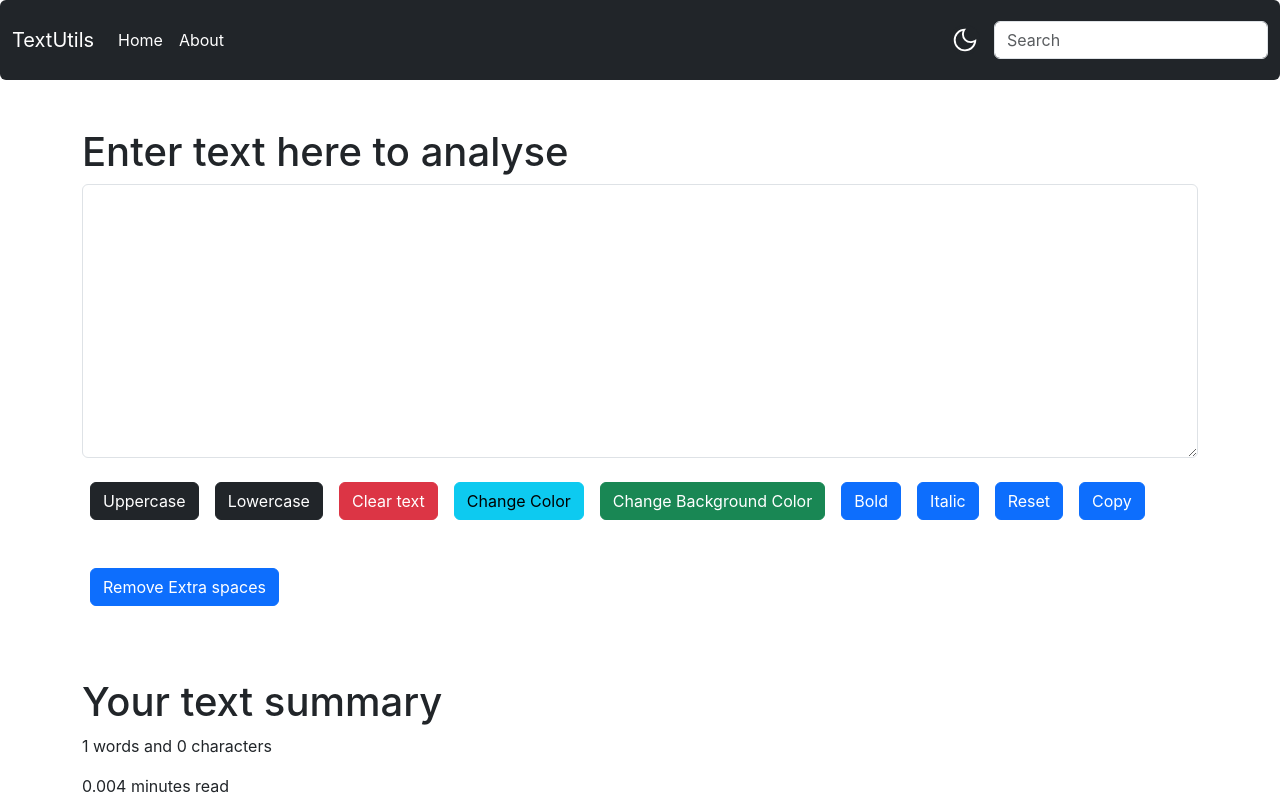
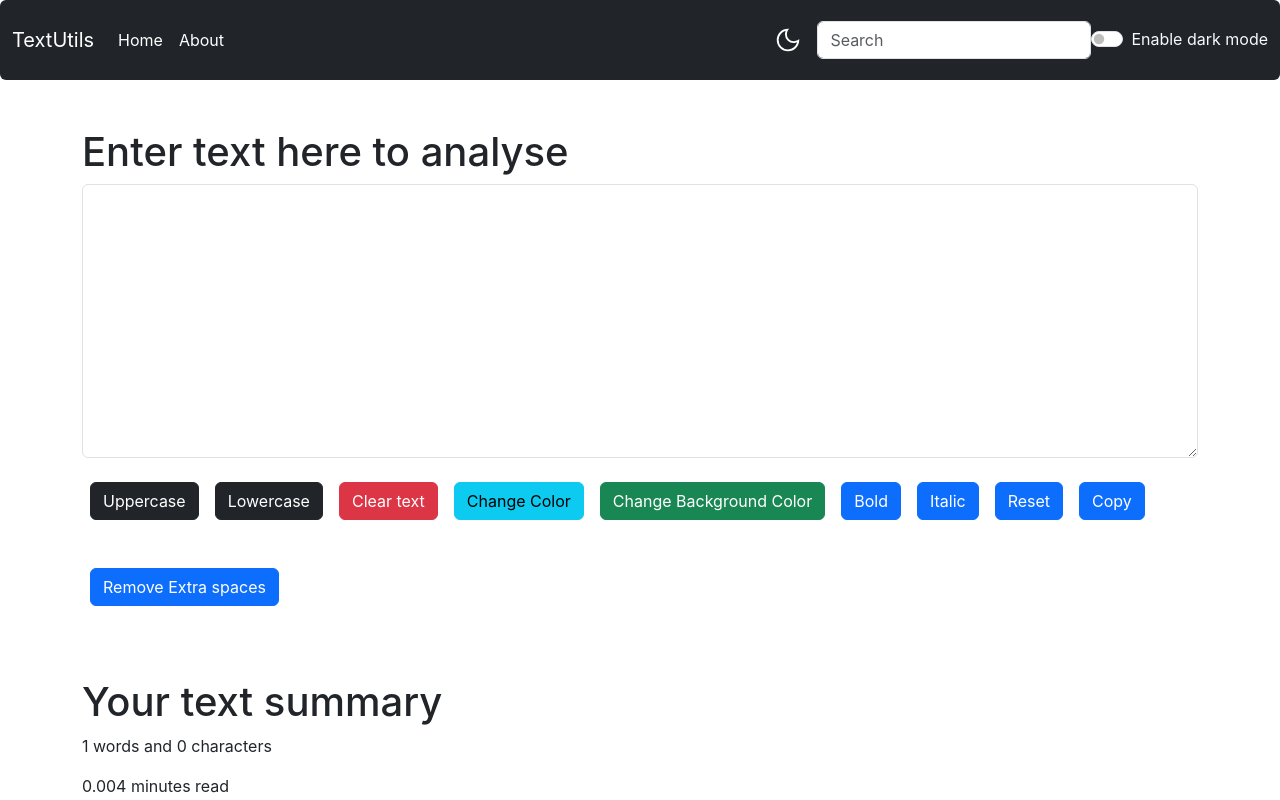
Before and after one commit to AmanSingh494/TextUtils-web-app, a React (Create React App) app: page / in a window 1280 px wide. Shown: the top 800 px of the page. Built offline with nearby package versions, Linux system fonts and the light colour scheme.

Commit message:
Updated app.js and navbar.js :improved night mode functionality.

```diff
--- a/src/App.js
+++ b/src/App.js
@@ -1,10 +1,20 @@
 import Navbar from './components/Navbar'
 import TextForm from './components/TextForm'
 import About from './components/About'
+import React, {useState} from "react"
 function App() {
+  const [mode, setMode] = useState("dark")
+  const toggleMode = () => {
+    if (mode === "light") {
+       setMode("dark")
+    }else{
+setMode("light")
+}
+
+  }
   return (
     <>
-      <Navbar title='TextUtils' />
+      <Navbar title='TextUtils' mode={mode} toggleMode={toggleMode}/>
       <TextForm heading='Enter text here to analyse' />
       <About />
     </>
--- a/src/components/Navbar.js
+++ b/src/components/Navbar.js
@@ -4,7 +4,7 @@ import PropTypes from 'prop-types'
 export default function Navbar(props) {
   return (
     <nav
-      className='navbar navbar-expand-lg navbar-dark bg-dark rounded'
+      className={`navbar navbar-expand-lg navbar-${props.mode} bg-${props.mode} rounded`}
       aria-label='Eleventh navbar example'
     >
       <div className='container-fluid'>
@@ -63,6 +63,10 @@ export default function Navbar(props) {
               aria-label='Search'
             />
           </form>
+          <div className="form-check form-switch">
+  <input className="form-check-input" type="checkbox" role="switch" id="flexSwitchCheckDefault" onClick={props.toggleMode}/>
+  <label className="form-check-label text-light" for="flexSwitchCheckDefault">Enable dark mode</label>
+</div>
         </div>
       </div>
     </nav>
```
